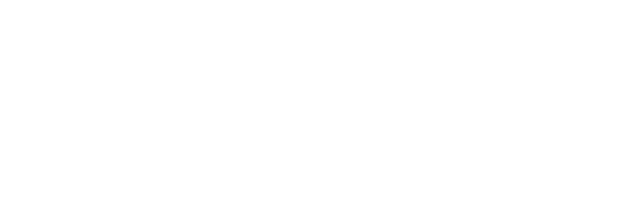
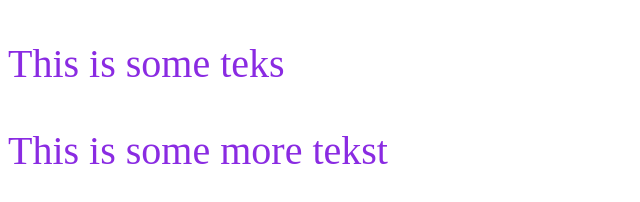
Before and after one commit to Jacek135/FrontEnd, a plain HTML site: page src/CSS/index.html in a window 1280 px wide. Shown: the whole page, without its empty margins (0-640 px from the left). Drawn offline with Linux system fonts and the light colour scheme.

Commit message:
Added first CSS style to paragraph

```diff
--- a/src/CSS/index.html
+++ b/src/CSS/index.html
@@ -3,8 +3,17 @@
 <head>
     <meta charset="UTF-8">
     <title>Learning CSS</title>
+
+    <style type="text/css">
+        p{
+            color: blueviolet;
+            font-size: 40px;
+        }
+    </style>
 </head>
 <body>
+<p> This is some teks</p>
 
+<p>This is some more tekst </p>
 </body>
 </html>
```
